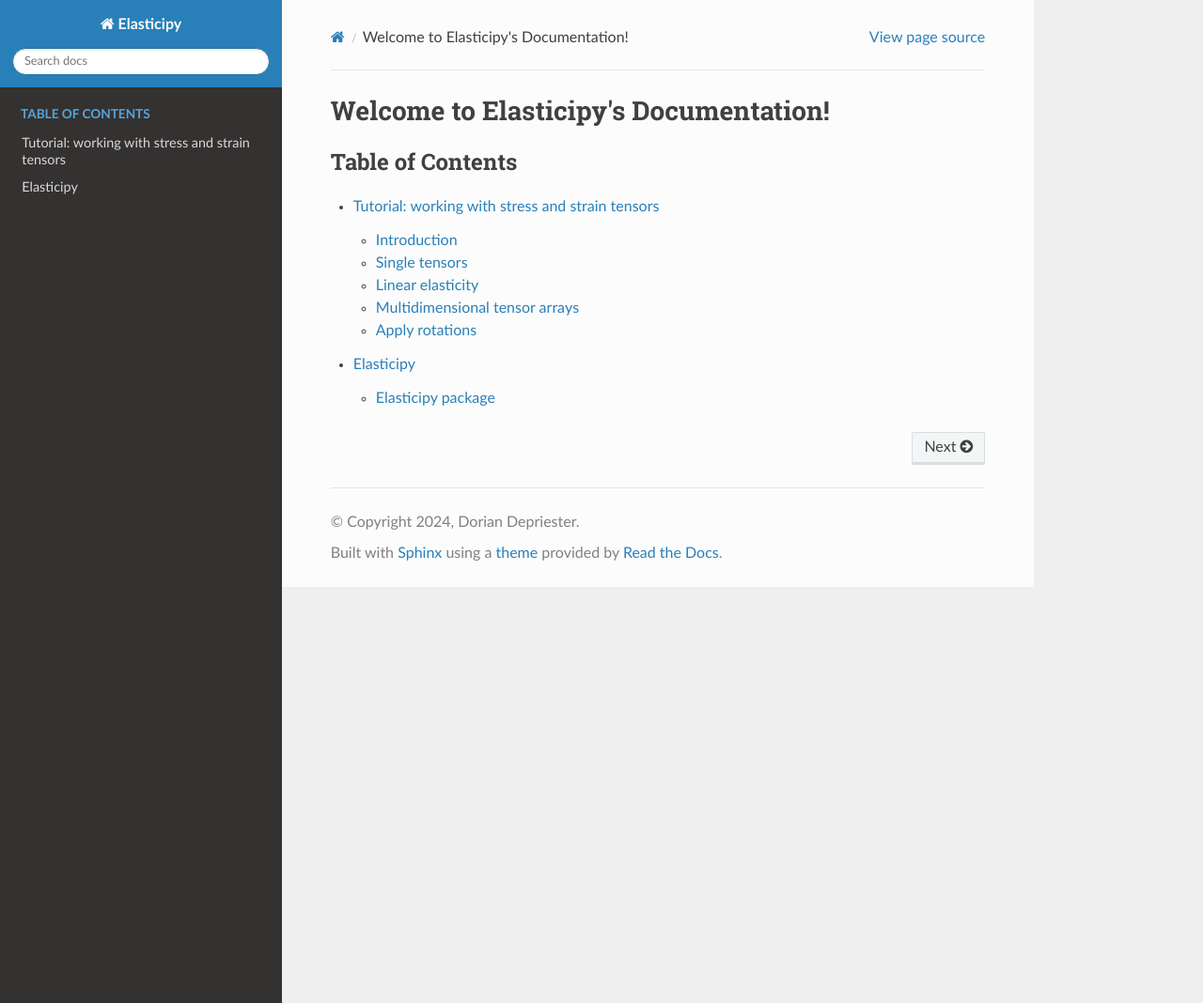
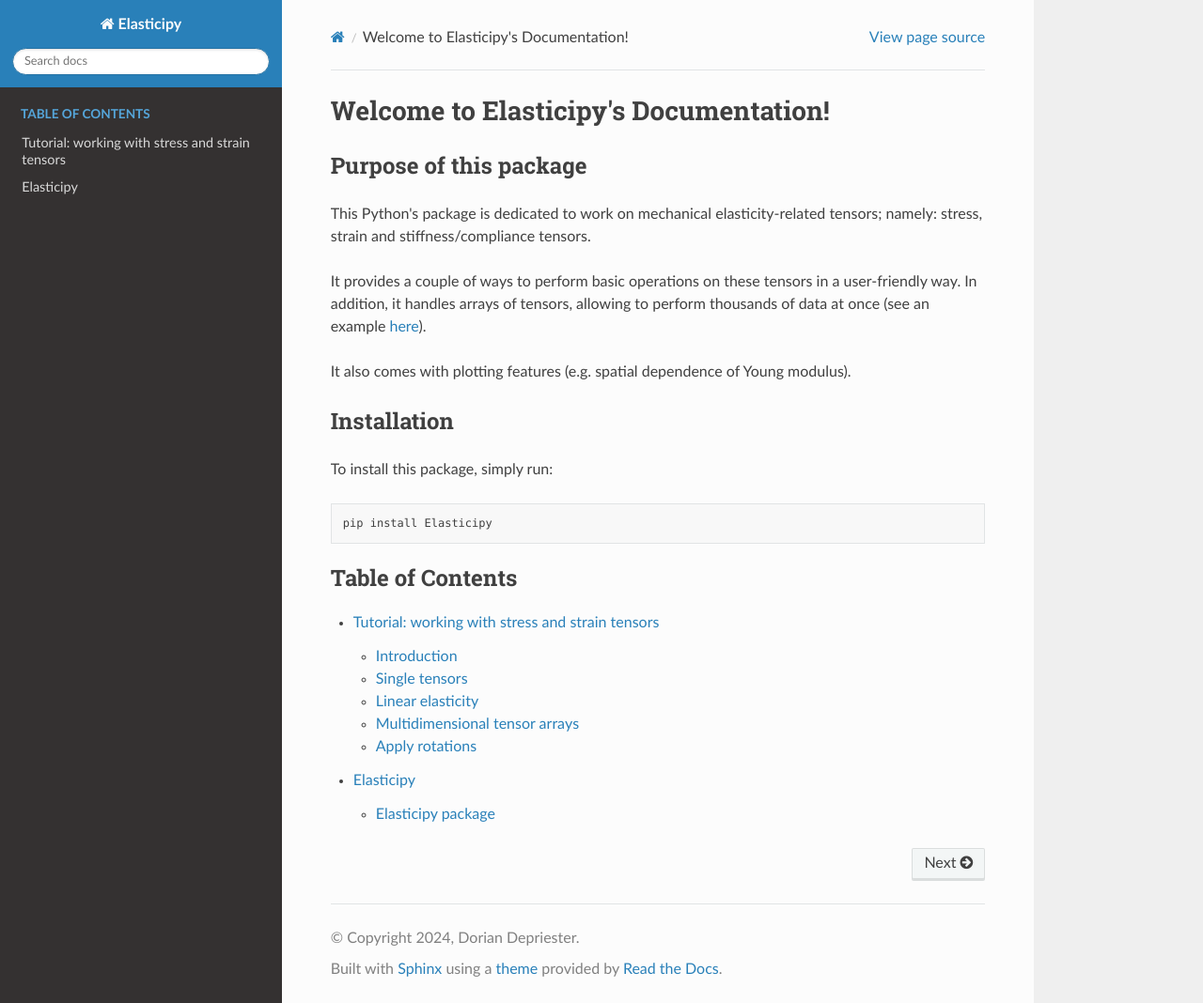
Before and after one commit to DorianDepriester/Elasticipy, a Sphinx documentation site: the page built from docs/source/index.rst, in a window 1280 px wide and 1068 px high. Shown: the whole window at 94% size. Built offline with Sphinx 7.4.7 and the Read the Docs theme 3.1.0, drawn with Linux system fonts in a browser that asks for light colours.

Commit message:
Add introduction and hyperlinks to Multidimensional arrays

```diff
--- a/docs/source/conf.py
+++ b/docs/source/conf.py
@@ -27,7 +27,8 @@
    'sphinx.ext.autosummary',
    'sphinx.ext.napoleon',
    'sphinx.ext.viewcode',
-   'sphinx.ext.githubpages']
+   'sphinx.ext.githubpages',
+   'sphinx.ext.autosectionlabel']
 templates_path = ['_templates']
 exclude_patterns = []
 
--- a/docs/source/example_StressStrain.rst
+++ b/docs/source/example_StressStrain.rst
@@ -47,6 +47,8 @@
 .. literalinclude:: ../../Examples/Example_StressStrain_arrays.py
    :language: python
    :lines: 38
+
+.. _multidimensional-arrays:
 
 Multidimensional tensor arrays
 ------------------------------
--- a/docs/source/index.rst
+++ b/docs/source/index.rst
@@ -1,5 +1,22 @@
 Welcome to Elasticipy's Documentation!
 ======================================
+
+Purpose of this package
+-----------------------
+This Python's package is dedicated to work on mechanical elasticity-related tensors; namely: stress, strain and
+stiffness/compliance tensors.
+
+It provides a couple of ways to perform basic operations on these tensors in a user-friendly way. In addition, it
+handles arrays of tensors, allowing to perform thousands of data at once (see an example :ref:`here<multidimensional-arrays>`).
+
+It also comes with plotting features (e.g. spatial dependence of Young modulus).
+
+Installation
+------------
+To install this package, simply run::
+
+    pip install Elasticipy
+
 
 .. toctree::
    :maxdepth: 2
```
